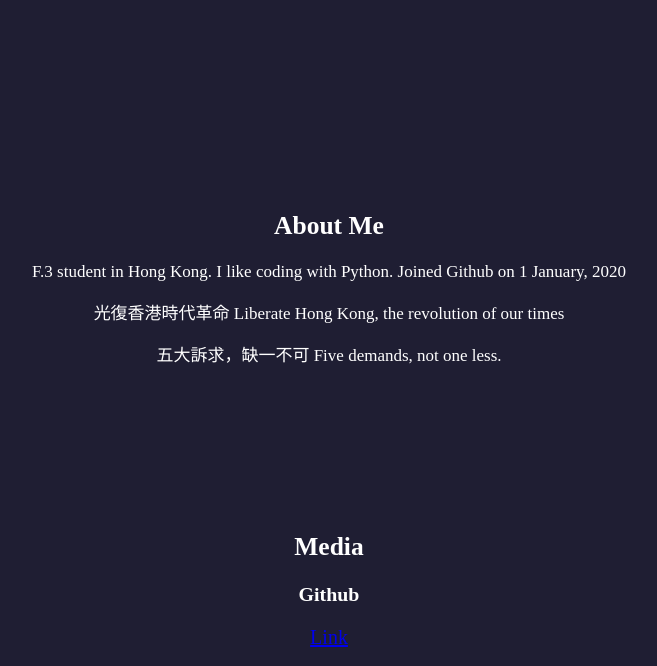
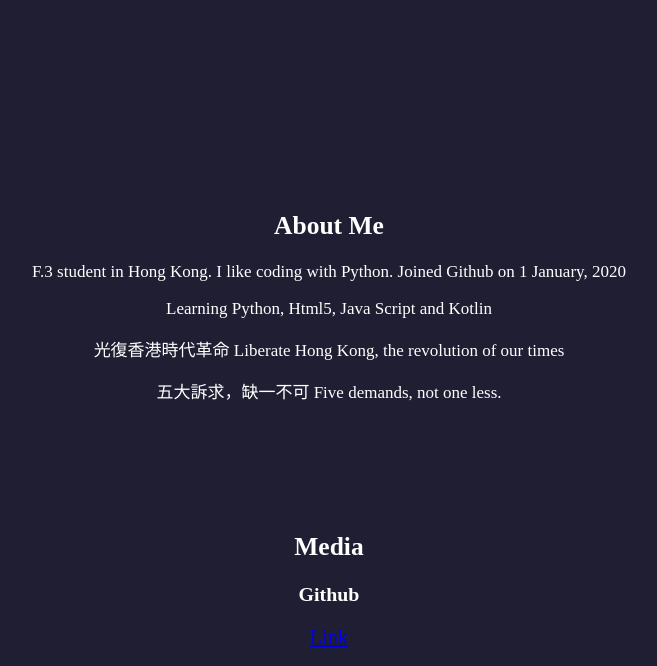
Before and after one commit to HK0811/HK0811, a plain HTML site: page index.html in a window 1280 px wide. Shown: the part 133-799 px from the top of the page, without its empty margins (311-968 px from the left). Drawn offline with Linux system fonts and the light colour scheme.

Commit message:
Update index.html

```diff
--- a/index.html
+++ b/index.html
@@ -16,6 +16,7 @@
     <div id="About Me">
         <h2>About Me</h2>
         <p>F.3 student in Hong Kong. I like coding with Python. Joined Github on 1 January, 2020</p>
+        <p>Learning Python, Html5, Java Script and Kotlin</p>
         <p>光復香港時代革命  Liberate Hong Kong, the revolution of our times</p>
         <p>五大訴求，缺一不可  Five demands,
 not one less.</p>
```
